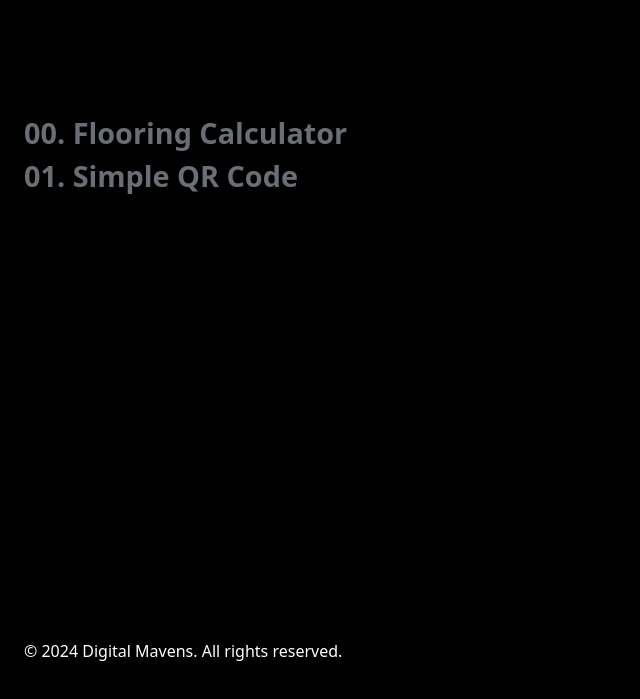
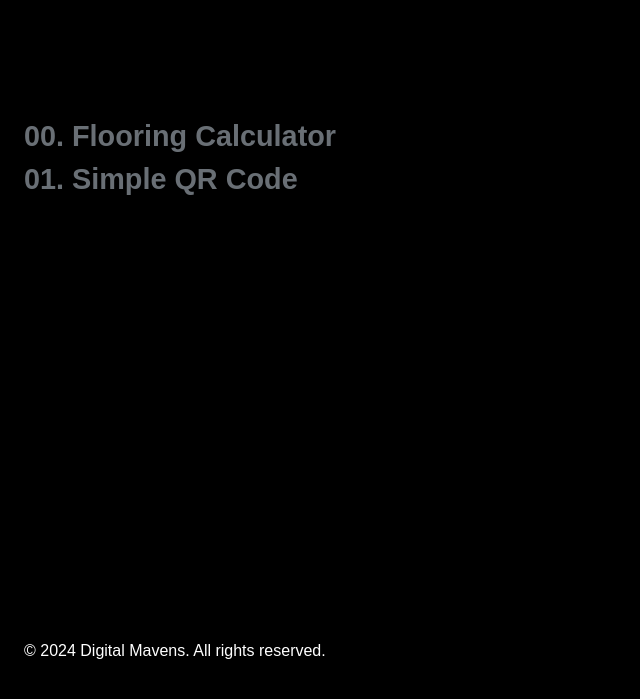
Before and after one commit to CoreyMcCoy/flooring-calculator, a plain HTML site: page index.html in a window 1280 px wide. Shown: the part 97-796 px from the top of the page, without its empty margins (0-640 px from the left). Drawn offline with nearby package versions, Linux system fonts and the light colour scheme.

Commit message:
added font

```diff
--- a/index.html
+++ b/index.html
@@ -50,7 +50,7 @@
       <section class="signal">
         <header class="signal_header">
           <a href="/flooring-calculator/" class="text-decoration-none">
-            <h3 class="fw-bold">00. Flooring Calculator</h3></a
+            <h3 class="">00. Flooring Calculator</h3></a
           >
         </header>
       </section>
@@ -60,7 +60,7 @@
             href="https://simple-qrcode.com/"
             class="text-decoration-none"
             target="_blank"
-            ><h3 class="fw-bold">01. Simple QR Code</h3></a
+            ><h3 class="">01. Simple QR Code</h3></a
           >
         </header>
       </section>
--- a/style-main.css
+++ b/style-main.css
@@ -1,8 +1,14 @@
+@font-face {
+    font-family: 'Lab Grotesque';
+    src: url("/fonts/LabGrotesqueRegular.otf") format("otf")
+}
+
 :root {
     --font-size: calc(1em + 1vw);
 }
 
 body {
+    font-family: 'Lab Grotesque', sans-serif !important;
     background-color: #000 !important;
 }
 
@@ -17,7 +23,7 @@ body {
 .signal h3 {
     color: #696f75;
     font-size: var(--font-size);
-
+    font-weight: 700;
 }
 
 
```
